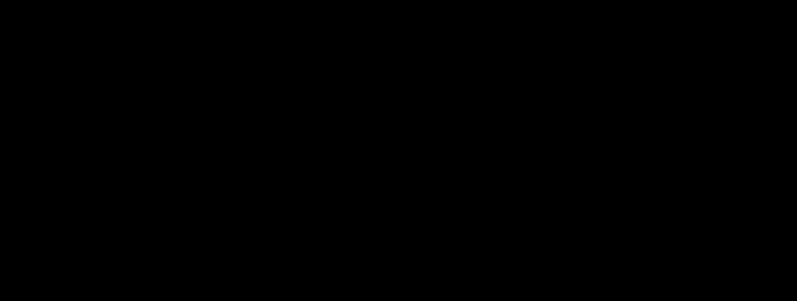
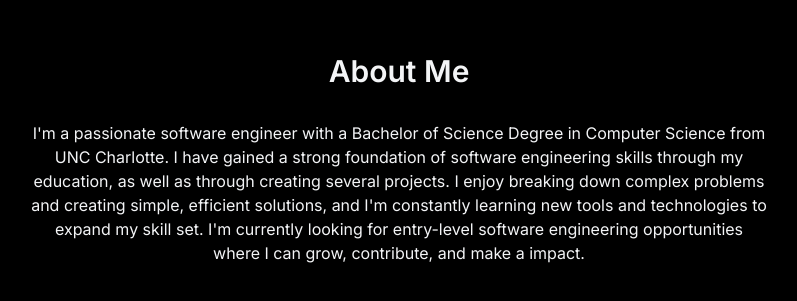
Before and after one commit to JadenM628/PortfolioProject, a React (Vite) app: page / in a window 1280 px wide. Shown: the part 1073-1374 px from the top of the page, without its empty margins (241-1038 px from the left). Before the commit the page ends 864 px from the top, so only its background shows below. Built offline with nearby package versions, Linux system fonts and the light colour scheme.

Commit message:
Create About Me Page and Content

```diff
--- a/src/App.jsx
+++ b/src/App.jsx
@@ -4,6 +4,7 @@
 import { Navbar } from './components/Navbar'
 import { MobileMenu } from './components/MobileMenu'
 import { Home } from './components/sections/Home'
+import { About } from './components/sections/About'
 import './index.css'
 function App() {
   const [isLoaded, setIsLoaded] = useState(false)
@@ -20,6 +21,7 @@
           <Navbar menuOpen={menuOpen} setMenuOpen={setMenuOpen} />
           <MobileMenu menuOpen={menuOpen} setMenuOpen={setMenuOpen} />
           <Home />
+          <About />
 
       </div>
     </>
--- a/src/components/sections/About.jsx
+++ b/src/components/sections/About.jsx
@@ -0,0 +1,17 @@
+export const About = () => {
+
+    return <section id="about" className="min-h-screen flex items-center justify-center py-20">
+        <div className="max-w-3xl mx-auto px-4">
+            <h2 className="text-3xl font-bold mb-8">About Me</h2>
+
+            <div>
+                <p>
+                    I'm a passionate software engineer with a Bachelor of Science Degree in Computer Science from UNC Charlotte.
+                    I have gained a strong foundation of software engineering skills through my education, as well as through creating several projects.
+                    I enjoy breaking down complex problems and creating simple, efficient solutions, and I'm constantly learning new tools and technologies to expand my skill set.
+                    I'm currently looking for entry-level software engineering opportunities where I can grow, contribute, and make a impact.
+                </p>
+            </div>
+        </div>
+    </section>
+};
```
